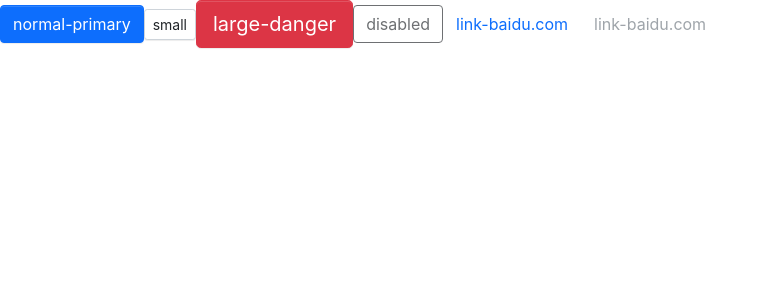
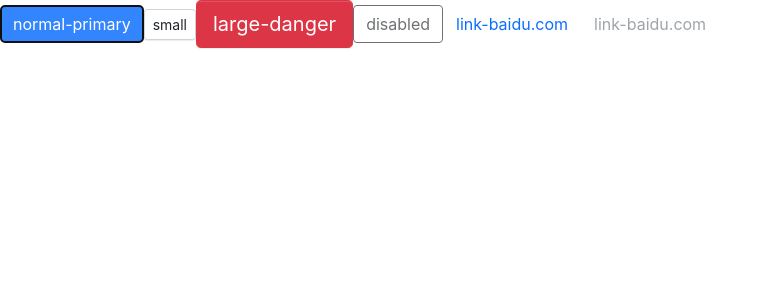
Before and after one commit to humingxian/ada-ui, a React (Create React App) app: page / in a window 1280 px wide. Shown: the top 300 px of the page, without its empty margins (0-768 px from the left). Built offline with nearby package versions, Linux system fonts and the light colour scheme.

Commit message:
为 button 组件添加 原生属性;利用 交叉类型合并自定义props和原生属性props

```diff
--- a/src/App.tsx
+++ b/src/App.tsx
@@ -3,16 +3,14 @@ import Button from './components/Button/Button'
 
 function App () {
   return (
-    <div>
-      <main>
-        <Button btnType={'primary'}>normal-primary</Button>
-        <Button size={'sm'}>small</Button>
-        <Button btnType={'danger'} size={'lg'}>large-danger</Button>
-        <Button disabled={ true }>disabled</Button>
-        <Button btnType={'link'} href={'http://www.baidu.com'}>link-baidu.com</Button>
-        <Button btnType='link' href={'http://www.baidu.com'} disabled={true}>link-baidu.com</Button>
-      </main>
-    </div>
+    <main>
+      <Button btnType='primary' autoFocus={true}>normal-primary</Button>
+      <Button size='sm' onClick={e => { e.preventDefault(); alert(123) }}>small</Button>
+      <Button btnType='danger' size='lg'>large-danger</Button>
+      <Button disabled={ true }>disabled</Button>
+      <Button btnType='link' href='http://www.baidu.com' target='_blank'>link-baidu.com</Button>
+      <Button btnType='link' href='http://www.baidu.com' disabled={true}>link-baidu.com</Button>
+    </main>
   )
 }
 
--- a/src/components/Button/Button.tsx
+++ b/src/components/Button/Button.tsx
@@ -1,4 +1,4 @@
-import React from 'react'
+import React, { AnchorHTMLAttributes } from 'react'
 import classNames from 'classnames'
 
 export type ButtonSize = 'lg' | 'sm'
@@ -16,27 +16,37 @@ interface BaseButtonProps {
   children?: React.ReactNode,
   href?: string
 }
-
-const Button: React.FC<BaseButtonProps> = (props) => {
+// 因为 Button 组件可以接受原生的 button 的属性和 a 元素的属性，所以必须a和button的原生属性都要支持
+// 联合类型 返回的是 a 或 b 的类型 用 ｜ 表示
+// 交叉类型 返回的是 a + b 的总类型 用 & 表示
+// React.ButtonHTMLAttributes 是 react 内部提供的原生button元素的接口
+type NativeButtonProps = BaseButtonProps & React.ButtonHTMLAttributes<HTMLElement>
+type AnchorButtonProps = BaseButtonProps & React.AnchorHTMLAttributes<HTMLElement>
+// Partial 是一个类型 他接受一个范型 最后生成的类型其内部的所有属性都是可选的。
+// （相当于在每个类型的后面添加了联合类型undefined）
+export type ButtonProps = Partial<NativeButtonProps & AnchorButtonProps>
+const Button: React.FC<ButtonProps> = (props) => {
   const {
     btnType,
     disabled,
     size,
     children,
-    href
+    href,
+    className,
+    ...restProps
   } = props
-  const classes = classNames('btn', {
+  const classes = classNames('btn', className, {
     [`btn-${btnType}`]: btnType,
     [`btn-${size}`]: size,
     disabled: (btnType === 'link') && disabled
   })
   if (btnType === 'link' && href) {
     return (
-      <a href={href} className={classes}>{ children }</a>
+      <a href={href} className={classes} {...restProps}>{ children }</a>
     )
   } else {
     return (
-      <button className={classes} disabled={disabled}>{children}</button>
+      <button className={classes} disabled={disabled} {...restProps}>{children}</button>
     )
   }
 }
```
